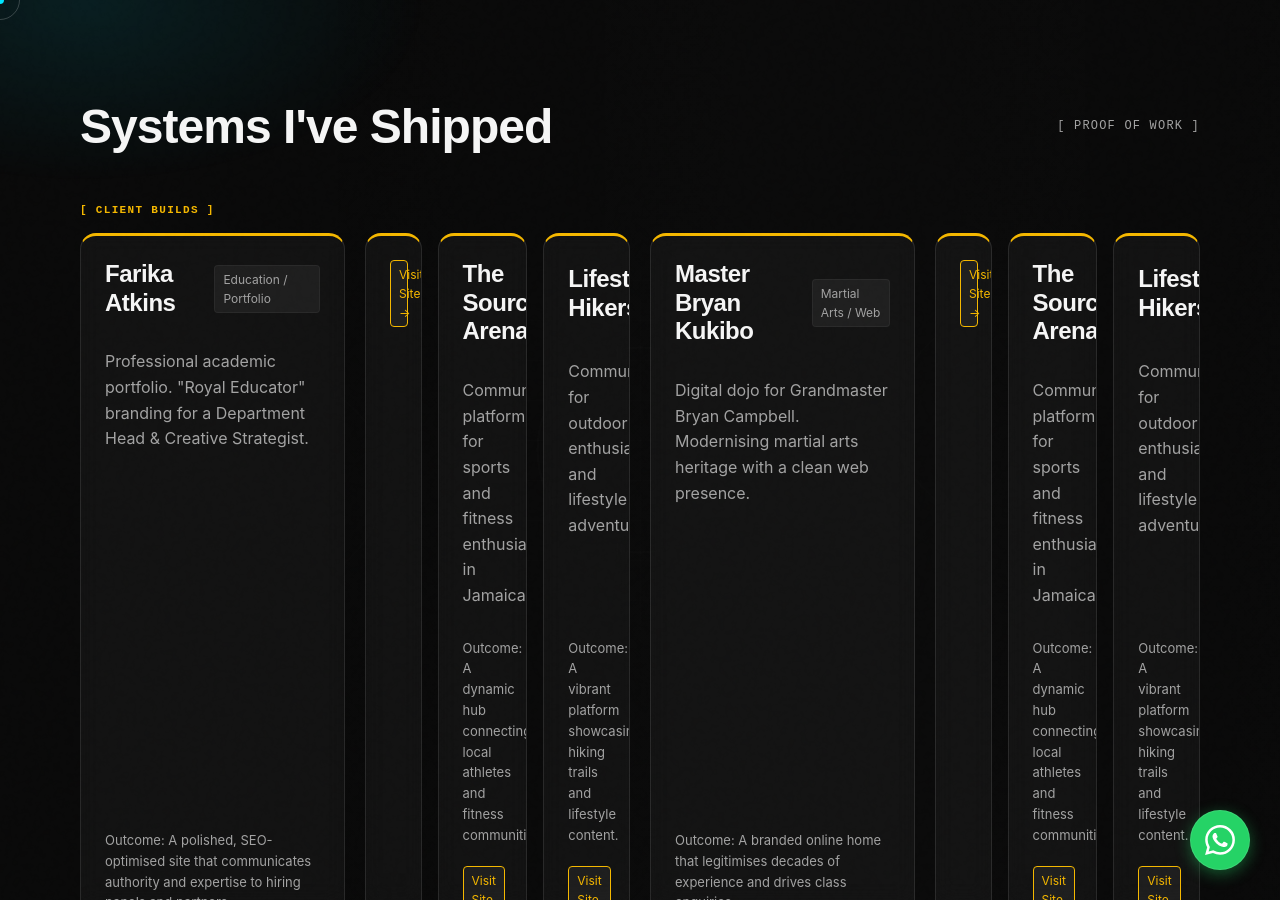
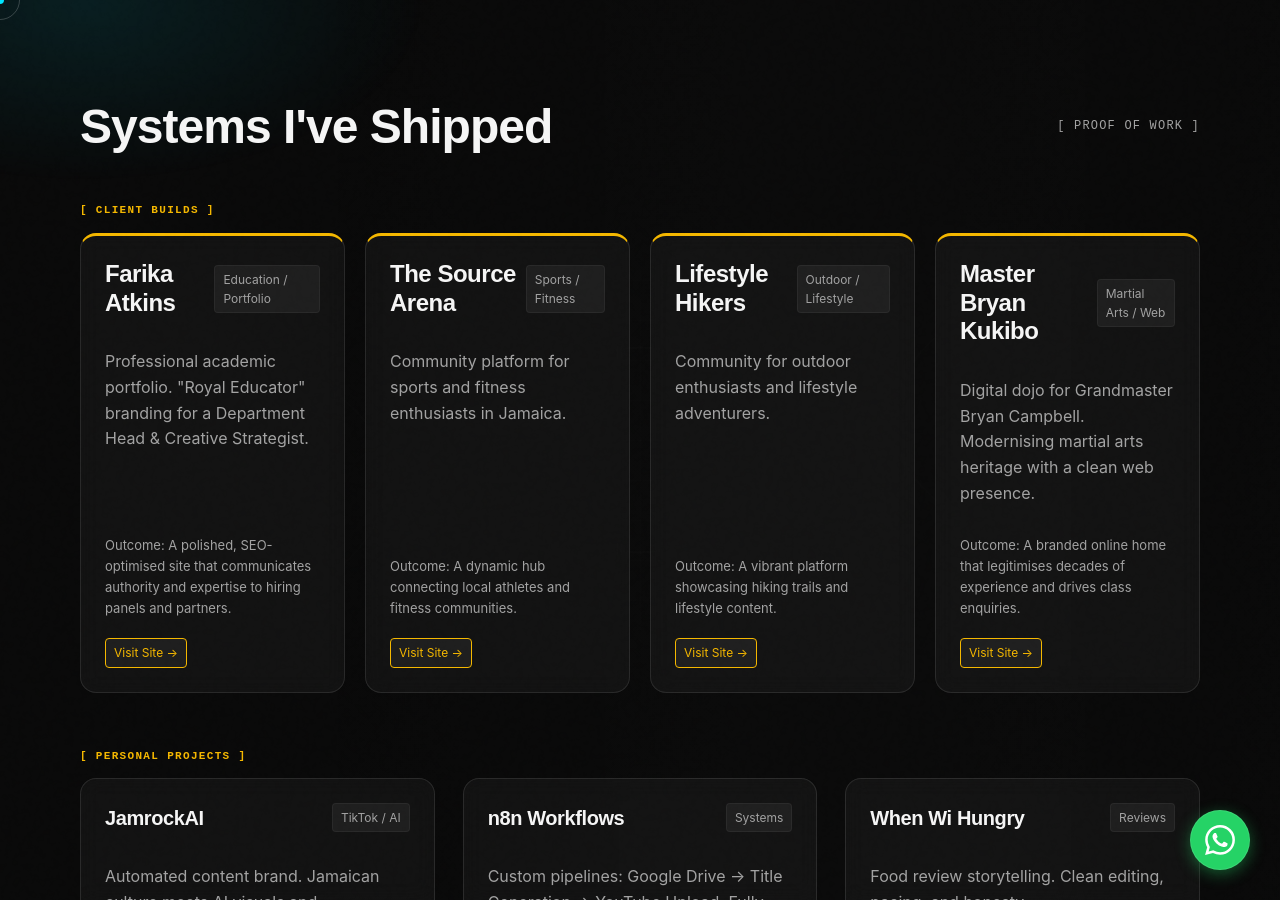
Before and after one commit to willylondon/creative-technician, a Jekyll site: the page built from index.html, in a window 1280 px wide and 900 px high, scrolled down 4413 px. Built offline with Jekyll 4.4.1, drawn with Linux system fonts in a browser that asks for light colours; some web fonts are replaced.

Commit message:
Fix work section HTML nesting; throttle cursor with rAF for performance

```diff
--- a/assets/main.js
+++ b/assets/main.js
@@ -4,22 +4,19 @@
 
 if (window.matchMedia("(pointer: fine)").matches && cursorDot && cursorOutline) {
   document.body.classList.add('cursor-enabled');
+  let rafPending = false;
   window.addEventListener('mousemove', (e) => {
-    const posX = e.clientX;
-    const posY = e.clientY;
-
-    cursorDot.style.left = `${posX}px`;
-    cursorDot.style.top = `${posY}px`;
-
-    if (cursorOutline.animate) {
-      cursorOutline.animate({
-        left: `${posX}px`,
-        top: `${posY}px`
-      }, { duration: 500, fill: "forwards" });
-    } else {
+    if (rafPending) return;
+    rafPending = true;
+    requestAnimationFrame(() => {
+      const posX = e.clientX;
+      const posY = e.clientY;
+      cursorDot.style.left = `${posX}px`;
+      cursorDot.style.top = `${posY}px`;
       cursorOutline.style.left = `${posX}px`;
       cursorOutline.style.top = `${posY}px`;
-    }
+      rafPending = false;
+    });
   });
 
   const hoverables = document.querySelectorAll('.data-hover');
--- a/index.html
+++ b/index.html
@@ -726,6 +726,9 @@
             </p>
             <div class="flex gap-4">
               <span class="tag" style="color:var(--accent-amber); border-color:var(--accent-amber)">Visit Site &rarr;</span>
+            </div>
+          </a>
+
           <a href="https://thesourcearenaja.com" target="_blank" rel="noopener noreferrer"
             class="card reveal data-hover" style="border-top: 3px solid var(--accent-amber);">
             <div class="flex justify-between items-center" style="margin-bottom: 16px;">
@@ -759,8 +762,6 @@
               <span class="tag" style="color:var(--accent-amber); border-color:var(--accent-amber)">Visit Site &rarr;</span>
             </div>
           </a>
-            </div>
-          </a>
 
           <a href="https://masterbryankukibo.online" target="_blank" rel="noopener noreferrer"
             class="card reveal data-hover" style="border-top: 3px solid var(--accent-amber);">
@@ -776,41 +777,9 @@
             </p>
             <div class="flex gap-4">
               <span class="tag" style="color:var(--accent-amber); border-color:var(--accent-amber)">Visit Site &rarr;</span>
-          <a href="https://thesourcearenaja.com" target="_blank" rel="noopener noreferrer"
-            class="card reveal data-hover" style="border-top: 3px solid var(--accent-amber);">
-            <div class="flex justify-between items-center" style="margin-bottom: 16px;">
-              <h3 class="font-heading" style="font-size: 24px;">The Source Arena</h3>
-              <div class="tag">Sports / Fitness</div>
-            </div>
-            <p style="color: var(--text-muted); margin-bottom: 16px; flex-grow: 1;">
-              Community platform for sports and fitness enthusiasts in Jamaica.
-            </p>
-            <p style="color: var(--text-muted); font-size: 13px; margin-bottom: 20px;">
-              Outcome: A dynamic hub connecting local athletes and fitness communities.
-            </p>
-            <div class="flex gap-4">
-              <span class="tag" style="color:var(--accent-amber); border-color:var(--accent-amber)">Visit Site &rarr;</span>
             </div>
           </a>
 
-          <a href="https://lifestylehikers.com" target="_blank" rel="noopener noreferrer"
-            class="card reveal data-hover" style="border-top: 3px solid var(--accent-amber);">
-            <div class="flex justify-between items-center" style="margin-bottom: 16px;">
-              <h3 class="font-heading" style="font-size: 24px;">Lifestyle Hikers</h3>
-              <div class="tag">Outdoor / Lifestyle</div>
-            </div>
-            <p style="color: var(--text-muted); margin-bottom: 16px; flex-grow: 1;">
-              Community for outdoor enthusiasts and lifestyle adventurers.
-            </p>
-            <p style="color: var(--text-muted); font-size: 13px; margin-bottom: 20px;">
-              Outcome: A vibrant platform showcasing hiking trails and lifestyle content.
-            </p>
-            <div class="flex gap-4">
-              <span class="tag" style="color:var(--accent-amber); border-color:var(--accent-amber)">Visit Site &rarr;</span>
-            </div>
-          </a>
-            </div>
-          </a>
         </div>
 
         <!-- [ PERSONAL PROJECTS ] -->
```
